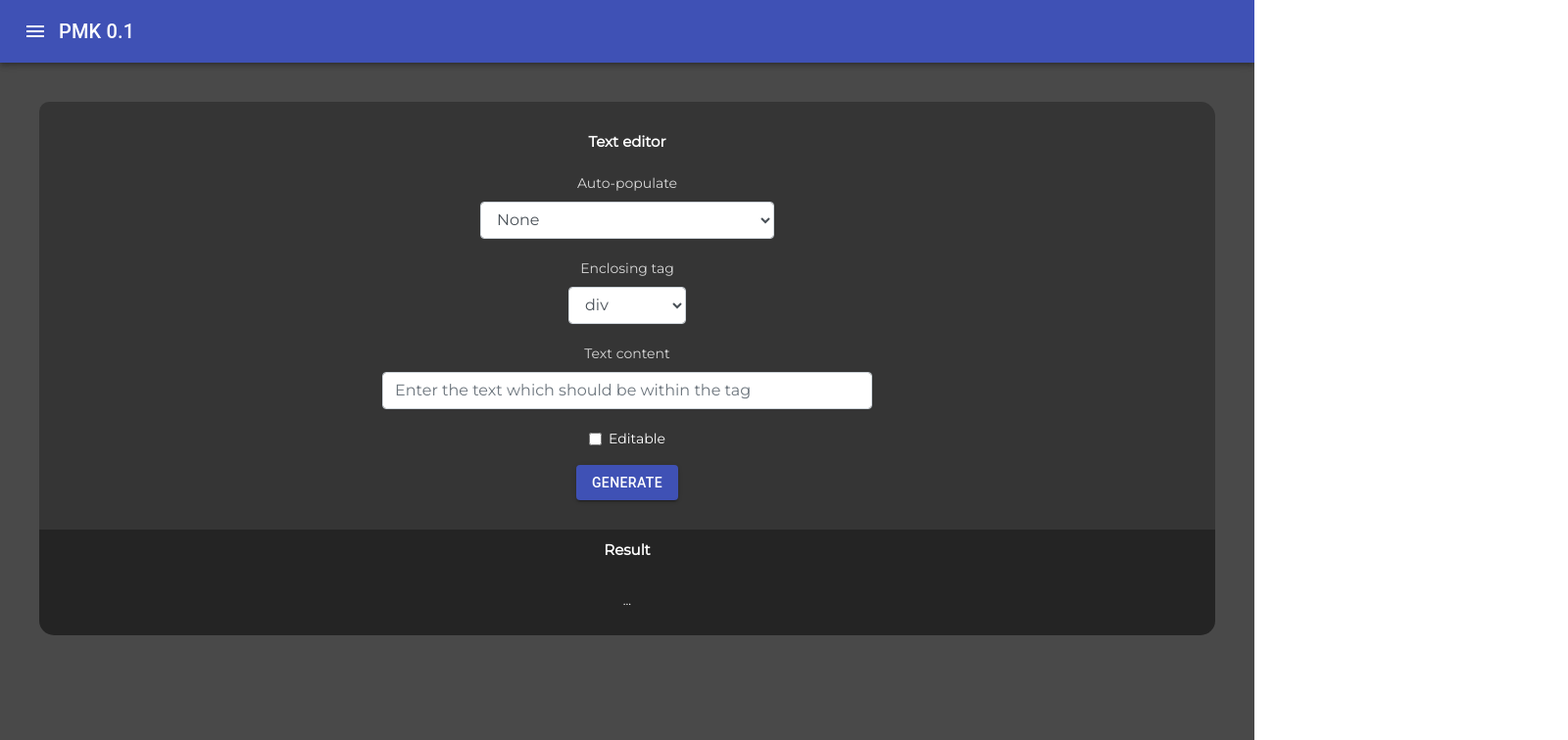
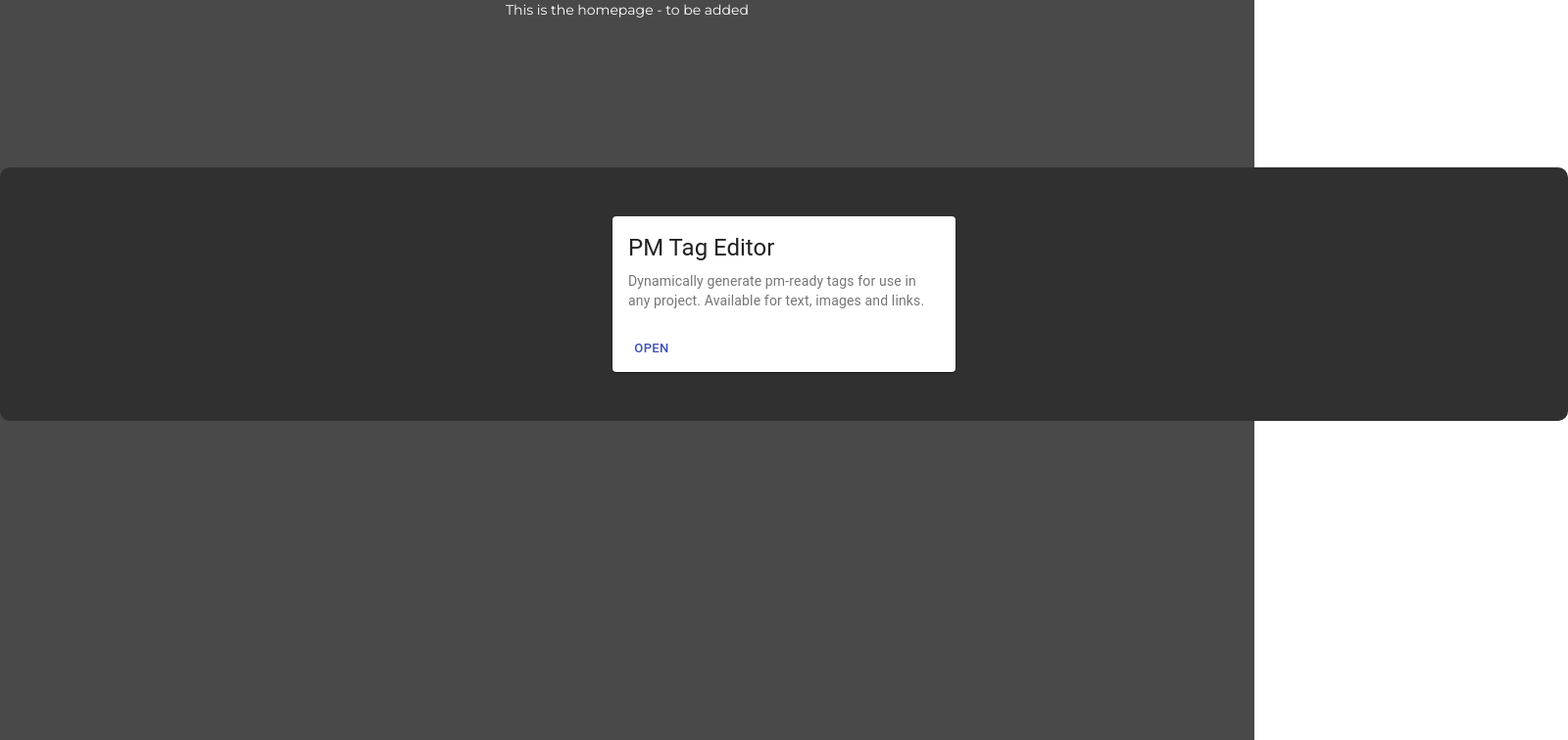
Before and after one commit to Vonathar/pmk, a React (Create React App) app: page / in a window 1280 px wide. Shown: the top 756 px of the page at 98% size, 1600 px wide, since content can reach past the window. Built offline with nearby package versions, Linux system fonts and the light colour scheme.

Commit message:
Add support for react router; add basic home screen as a placeholder

```diff
--- a/package.json
+++ b/package.json
@@ -13,6 +13,7 @@
     "react": "^16.12.0",
     "react-bootstrap": "^1.0.0-beta.16",
     "react-dom": "^16.12.0",
+    "react-router-dom": "^5.1.2",
     "react-scripts": "3.3.0"
   },
   "scripts": {
--- a/src/App.jsx
+++ b/src/App.jsx
@@ -1,10 +1,15 @@
 import React from 'react';
+import Home from './components/home/home'
 import TagEditor from './components/tagEditor/tagEditor'
+import { Switch, Route } from 'react-router-dom';
 
 function App() {
   return (
     <div className="App">
-      <TagEditor></TagEditor>
+      <Switch>
+        <Route exact path='/' component={Home} />
+        <Route path='/editor' component={TagEditor} />
+      </Switch>
     </div>
   );
 }
--- /dev/null
+++ b/src/components/home/featureBubble.jsx
@@ -0,0 +1,32 @@
+import '../../css/home/featureBubble.css'
+import { Link } from 'react-router-dom'
+import Card from '@material-ui/core/Card';
+import Button from '@material-ui/core/Button'
+import CardActions from '@material-ui/core/CardActions';
+import CardContent from '@material-ui/core/CardContent';
+import Typography from '@material-ui/core/Typography';
+import React, { Component } from 'react';
+
+export default class FeatureBubble extends Component {
+    render() {
+        return (
+            <Card className="featureBubble-card">
+                <CardContent>
+                    <Typography gutterBottom variant="h5" component="h2">
+                        {this.props.title}
+                    </Typography>
+                    <Typography variant="body2" color="textSecondary" component="p">
+                        {this.props.desc}
+                    </Typography>
+                </CardContent>
+                <CardActions>
+                    <Link to={this.props.linkPath}>
+                        <Button size="small" color="primary">
+                            Open
+                    </Button>
+                    </Link>
+                </CardActions>
+            </Card>
+        );
+    }
+}
--- /dev/null
+++ b/src/components/home/featuresMenu.jsx
@@ -0,0 +1,13 @@
+import '../../css/home/featuresMenu.css'
+import FeatureBubble from './featureBubble'
+import React, { Component } from 'react';
+
+export default class FeaturesMenu extends Component {
+    render() {
+        return (
+            <div id="featuresMenu-div">
+                <FeatureBubble title="PM Tag Editor" desc="Dynamically generate pm-ready tags for use in any project. Available for text, images and links." linkPath="/editor" />
+            </div>
+        )
+    }
+}
--- /dev/null
+++ b/src/components/home/home.jsx
@@ -0,0 +1,14 @@
+import '../../css/home/home.css'
+import FeaturesMenu from './featuresMenu'
+import React, { Component } from 'react';
+
+export default class Home extends Component {
+    render() {
+        return (
+            <div id="home-div">
+                <p>This is the homepage - to be added</p>
+                <FeaturesMenu />
+            </div>
+        )
+    }
+}
--- a/src/components/tagEditor/leftDrawer.jsx
+++ b/src/components/tagEditor/leftDrawer.jsx
@@ -1,7 +1,9 @@
 import '../../css/tagEditor/leftDrawer.css'
 import React, { Component } from 'react';
+import { Link } from 'react-router-dom'
 import TextFields from '@material-ui/icons/TextFields'
-import LinkIcon from '@material-ui/icons/Link'
+import LinkIcon from '@material-ui/icons/Link';
+import HomeIcon from '@material-ui/icons/Home';
 import ImageIcon from '@material-ui/icons/Image';
 import { List, Divider, ListItem, ListItemIcon, ListItemText } from '@material-ui/core'
 
@@ -14,6 +16,17 @@ export default class LeftDrawer extends Component {
                 role="presentation"
                 onClick={this.props.toggleDrawer(false)}
             >
+                <List>
+                    <Link to='/'>
+                        <ListItem button key="Reserved for later">
+                            <ListItemIcon>
+                                <HomeIcon />
+                            </ListItemIcon>
+                            <ListItemText primary="Home" />
+                        </ListItem>
+                    </Link>
+                </List>
+                <Divider />
                 <List>
                     <ListItem onClick={() => this.props.updateDropdownSelection("text")} button key="PM-Text">
                         <ListItemIcon>
@@ -34,12 +47,7 @@ export default class LeftDrawer extends Component {
                         <ListItemText primary="Image editor" />
                     </ListItem>
                 </List>
-                <Divider />
-                <List>
-                    <ListItem button key="Reserved for later">
-                        <ListItemText primary="Reserved for later" />
-                    </ListItem>
-                </List>
+
             </div>
         )
     }
--- a/src/components/tagEditor/tagEditor.jsx
+++ b/src/components/tagEditor/tagEditor.jsx
@@ -1,6 +1,6 @@
 // Imports
 import React, { Component } from 'react';
-import DropdownType from './topMenu';
+import TopMenu from './topMenu';
 import TextEditor from './textEditor/textEditor';
 import LinkEditor from './linkEditor/linkEditor';
 import ImageEditor from './imageEditor/imageEditor';
@@ -52,7 +52,7 @@ class Home extends Component {
     render() {
         return (
             <div id="div-tagEditor">
-                <DropdownType updateDropdownSelection={this.updateDropdownSelection} mainState={this.state} toggleDrawer={this.toggleDrawer}></DropdownType>
+                <TopMenu updateDropdownSelection={this.updateDropdownSelection} mainState={this.state} toggleDrawer={this.toggleDrawer}></TopMenu>
                 {this.renderEditor()}
                 <TagDisplay mainState={this.state} />
             </div>
--- /dev/null
+++ b/src/css/home/featureBubble.css
@@ -0,0 +1,5 @@
+.featureBubble-card {
+    width: 350px;
+    margin: auto;
+    text-align: left;
+}
--- /dev/null
+++ b/src/css/home/featuresMenu.css
@@ -0,0 +1,9 @@
+#featuresMenu-div {
+    margin: 150px auto 0 auto;
+    padding: 50px 0;
+    border-radius: 10px;
+    width: 1600px;
+    display: flex;
+    text-align: center;
+    background-color: #303030;
+}
--- /dev/null
+++ b/src/css/home/home.css
@@ -0,0 +1,11 @@
+#home-div {
+    width: 100%;
+    height: 100vh;
+    font-family: 'Montserrat', sans-serif;
+    font-size: 14px;
+    color: #ffffff;
+    text-align: center;
+    padding: 0 0 20px 0;
+    background-color: #494949;
+
+}
--- a/src/index.js
+++ b/src/index.js
@@ -1,6 +1,10 @@
 import 'bootstrap/dist/css/bootstrap.min.css';
 import React from 'react';
+import {
+    BrowserRouter,
+} from 'react-router-dom';
+
 import ReactDOM from 'react-dom';
 import App from './App';
 
-ReactDOM.render( < App / > , document.getElementById('root'));
+ReactDOM.render(<BrowserRouter ><App /></BrowserRouter>, document.getElementById('root'));
```
Also changed, not shown: 1 other file (tests, documents, lock files or other folders).
